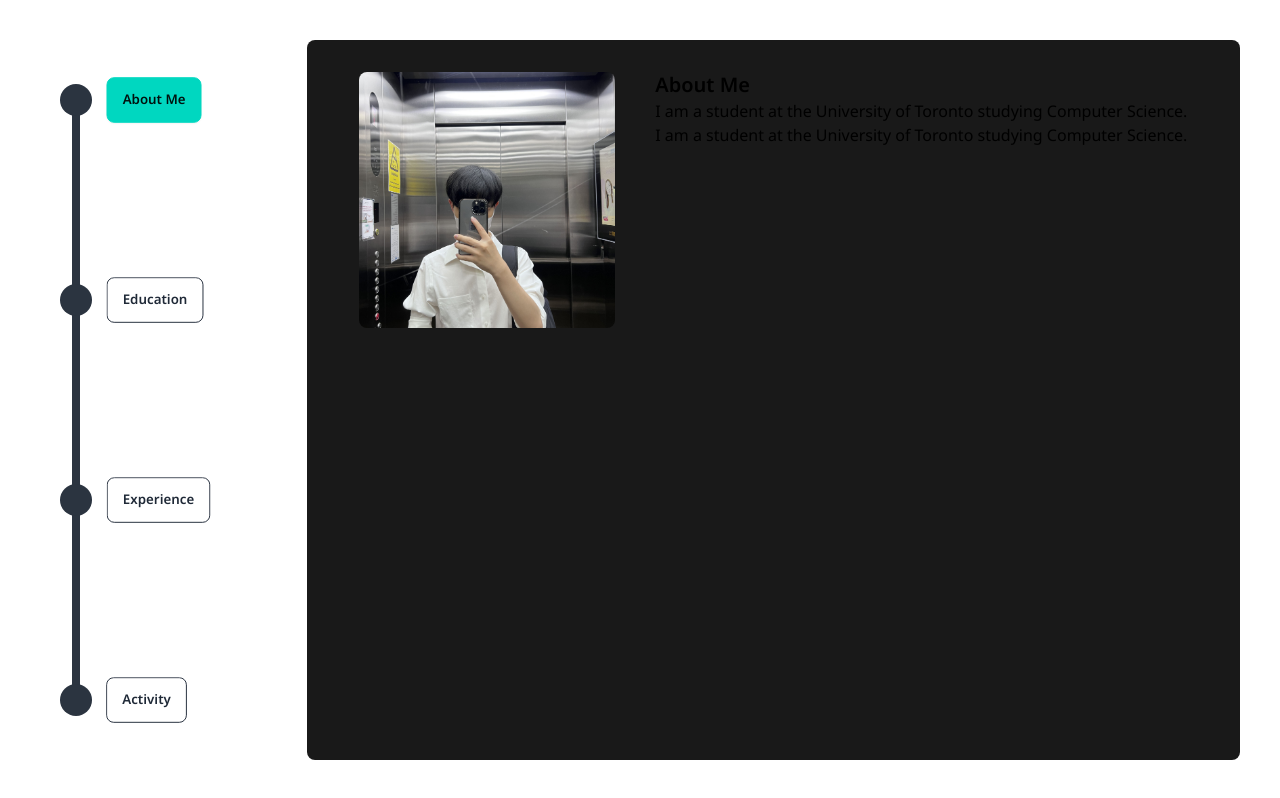
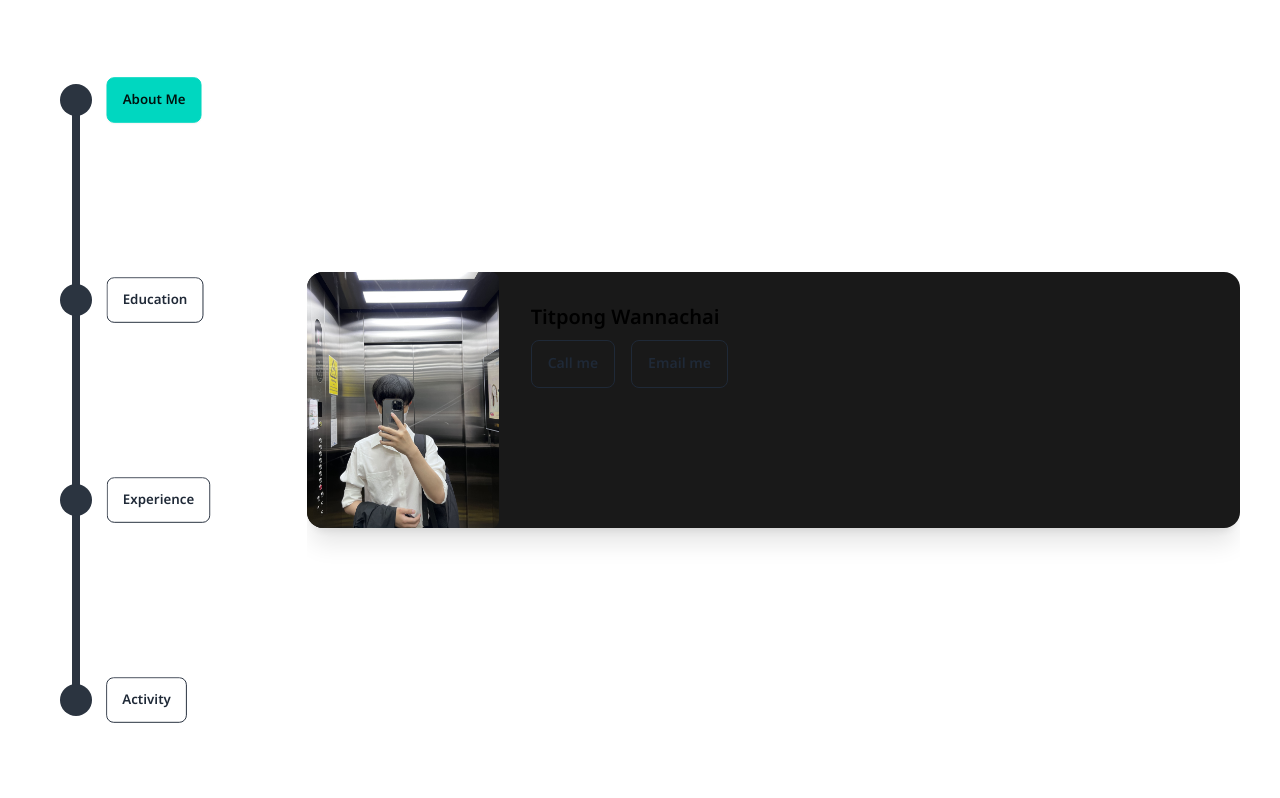
Before and after one commit to universe45/my-profile, a Next.js app: page / in a window 1280 px wide. Built offline with nearby package versions, Linux system fonts and the light colour scheme.

Commit message:
Update details

```diff
--- a/src/components/infoCard.tsx
+++ b/src/components/infoCard.tsx
@@ -1,3 +1,5 @@
+/* eslint-disable jsx-a11y/alt-text */
+/* eslint-disable @next/next/no-img-element */
 "use client";
 import React from "react";
 import Image from "next/image"; // Import the Image component from the appropriate library
@@ -5,50 +7,96 @@ import Image from "next/image"; // Import the Image component from the appropria
 export default function InfoCard() {
     return (
         <div className="carousel carousel-center carousel-vertical align-middle">
-            <section id="AboutMe" className="caroseul-item flex flex-col gap-\
-             h-screen py-10">
-                <div className="card h-screen">
-                    <div className="flex flex-row gap-10 card-body justify-center bg-[#191919] rounded-lg">
-                        <div className="justify-left rounded-full w-64 h-64">
-                            <Image className="rounded-lg w-full h-full object-cover" src="/profile.jpg" alt="Profile Picture" width={1080} height={1920} /> {/* Fix the src attribute */}
-                        </div>
-
-                        <div className="flexflex-col justify-right">
-                            <h2 className="card-title">About Me</h2>
-                            <p className="card-text">I am a student at the University of Toronto studying Computer Science.</p>
-                            <p className="card-text">I am a student at the University of Toronto studying Computer Science.</p>
+            <section id="AboutMe" className="caroseul-item flex flex-col h-screen py-10">
+                <div className="card h-screen justify-center">
+                    <div className="card card-side bg-[#191919] shadow-xl">
+                        <figure>
+                            <Image className="rounded-lg w-48 h-64 object-cover" src="/profile.jpg" alt="Profile Picture" width={1080} height={1920} />
+                        </figure>
+                        <div className="card-body">
+                            <h2 className="card-title">Titpong Wannachai</h2>
+                            <div className="flex flex-row gap-4">
+                                <a href="tel:+66954819416" className="btn btn-outline">Call me</a>
+                                <a href="mailto:ttp.wannachai@gmail.com" className="btn btn-outline">Email me</a>
+                            </div>
                         </div>
                     </div>
                 </div>
             </section>
 
             <section id="Education" className="caroseul-item flex flex-col gap-4 h-screen py-10">
-                <div className="card h-screen">
-                    <div className="flex flex-row gap-10 card-body justify-center bg-[#191919] rounded-lg">
-                        <div className="justify-left rounded-full w-32 h-32">
-                            <Image className="rounded-lg w-full h-full object-cover" src="/profile.jpg" alt="Profile Picture" width={1080} height={1920} /> {/* Fix the src attribute */}
-                        </div>
+                <div className="card h-screen justify-center">
+                    <div className="card bg-[#191919] shadow-xl">
+                        <ul className="timeline timeline-snap-icon max-md:timeline-compact timeline-vertical py-4">
+                            <li>
+                                <div className="timeline-middle">
+                                    <svg
+                                        xmlns="http://www.w3.org/2000/svg"
+                                        viewBox="0 0 20 20"
+                                        fill="currentColor"
+                                        className="h-5 w-5">
+                                        <path
+                                            fillRule="evenodd"
+                                            d="M10 18a8 8 0 100-16 8 8 0 000 16zm3.857-9.809a.75.75 0 00-1.214-.882l-3.483 4.79-1.88-1.88a.75.75 0 10-1.06 1.061l2.5 2.5a.75.75 0 001.137-.089l4-5.5z"
+                                            clipRule="evenodd" />
+                                    </svg>
+                                </div>
+                                <div className="timeline-start mb-10 md:text-end">
+                                    <time className="font-mono italic">2019 - 2021</time>
+                                    <div className="text-lg font-black">Chiang Rai Municipality School 6</div>
+                                    <div>
+                                        Secondary School ●
+                                    </div>
+                                    <div>
+                                        Engineering and Applied Sciences Program ●
+                                    </div>
+                                </div>
+                                <hr />
+                            </li>
 
-                        <div className="flexflex-col justify-right">
-                            <h2 className="card-title">About Me</h2>
-                            <p className="card-text">I am a student at the University of Toronto studying Computer Science.</p>
-                            <p className="card-text">I am a student at the University of Toronto studying Computer Science.</p>
-                        </div>
+                            <li>
+                                <hr />
+                                <div className="timeline-middle">
+                                    <svg
+                                        xmlns="http://www.w3.org/2000/svg"
+                                        viewBox="0 0 20 20"
+                                        fill="currentColor"
+                                        className="h-5 w-5">
+                                        <path
+                                            fillRule="evenodd"
+                                            d="M10 18a8 8 0 100-16 8 8 0 000 16zm3.857-9.809a.75.75 0 00-1.214-.882l-3.483 4.79-1.88-1.88a.75.75 0 10-1.06 1.061l2.5 2.5a.75.75 0 001.137-.089l4-5.5z"
+                                            clipRule="evenodd" />
+                                    </svg>
+                                </div>
+                                <div className="timeline-end">
+                                    <time className="font-mono italic">2021 - Present</time>
+                                    <div className="text-lg font-black">Bangkok University</div>
+                                    <div>
+                                        ● Bachelor Degree
+                                    </div>
+                                    <div>
+                                        ● School of Information Technology and Innovation
+                                    </div>
+                                    <div>
+                                        ● Major in Computer Science (Data Science & Cybersecurity)
+                                    </div>
+                                </div>
+                                <hr />
+                            </li>
+                        </ul>
                     </div>
                 </div>
             </section>
 
             <section id="Experience" className="caroseul-item flex flex-col gap-4 h-screen py-10">
-                <div className="card h-screen">
-                    <div className="flex flex-row gap-10 card-body justify-center bg-[#191919] rounded-lg">
-                        <div className="justify-left rounded-full w-32 h-32">
-                            <Image className="rounded-lg w-full h-full object-cover" src="/profile.jpg" alt="Profile Picture" width={1080} height={1920} /> {/* Fix the src attribute */}
-                        </div>
-
-                        <div className="flexflex-col justify-right">
-                            <h2 className="card-title">About Me</h2>
-                            <p className="card-text">I am a student at the University of Toronto studying Computer Science.</p>
-                            <p className="card-text">I am a student at the University of Toronto studying Computer Science.</p>
+                <div className="card h-screen justify-center">
+                    <div className="card card-side bg-[#191919] shadow-xl">
+                        <figure>
+                            <Image className="rounded-lg w-48 h-64 object-cover" src="/profile.jpg" alt="Profile Picture" width={1080} height={1920} />
+                        </figure>
+                        <div className="card-body">
+                            <h2 className="card-title">New movie is released!</h2>
+                            <p>Click the button to watch on Jetflix app.</p>
                         </div>
                     </div>
                 </div>
```
